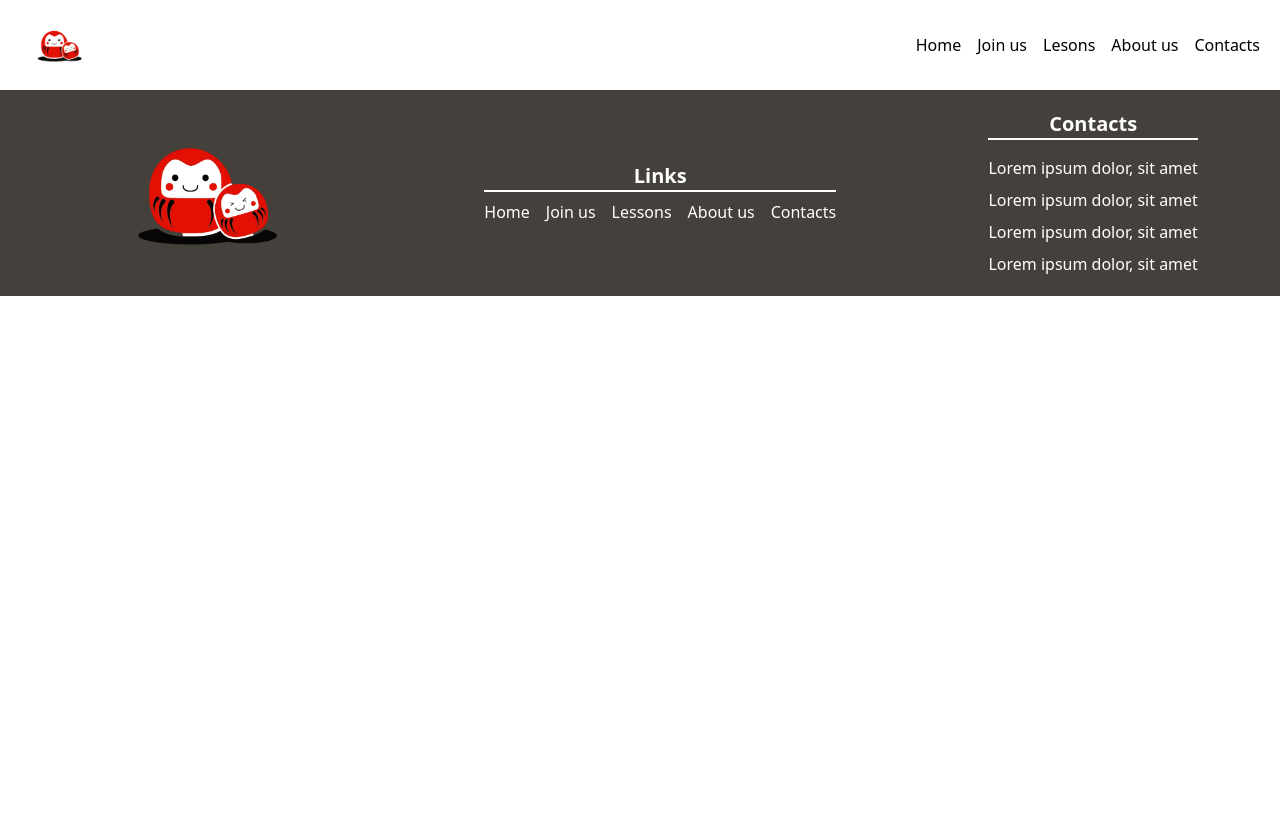
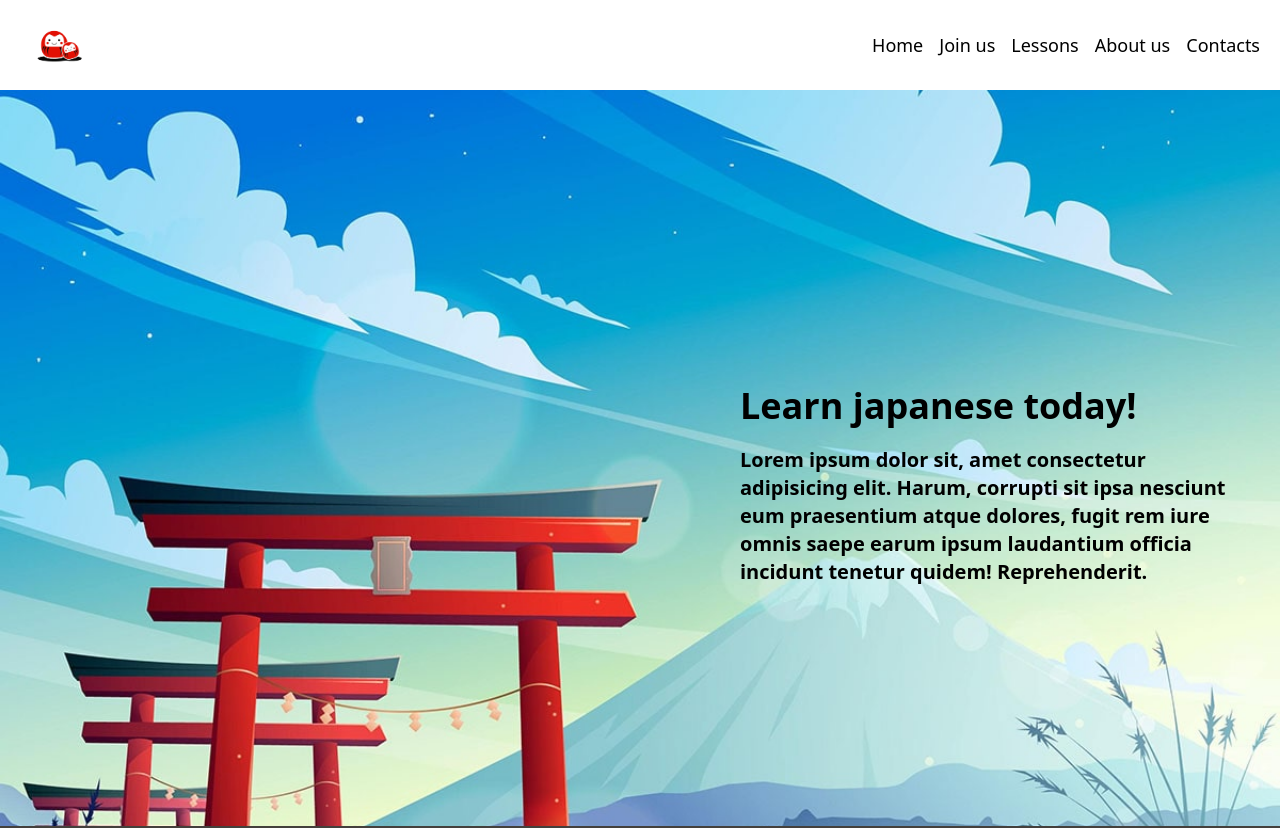
Before and after one commit to Yaroslav-Pa/simple-japanese-website, a website: page src/pages/index.html in a window 1280 px wide. Shown: the top 828 px of the page. Before the commit the page ends 800 px from the top, so only its background shows below. Drawn offline with Linux system fonts and the light colour scheme.

Commit message:
adding main img

```diff
--- a/src/css/index.css
+++ b/src/css/index.css
@@ -5,3 +5,12 @@
 *{
   box-sizing: border-box;
 }
+
+.link-red {
+  transition-property: color, background-color, border-color, text-decoration-color, fill, stroke;
+  transition-timing-function: cubic-bezier(0.4, 0, 0.2, 1);
+  transition-duration: 150ms;
+}
+.link-red:hover{
+  color: #ef4444;
+}
--- a/src/pages/index.html
+++ b/src/pages/index.html
@@ -9,40 +9,47 @@
     <link rel="stylesheet" href="../css/index.css" />
     <script defer src="../js/index.js"></script>
   </head>
-  <body>
-    <header class="flex flex-row items-centers justify-between p-5">
+  <body class="relative">
+    <header class="sticky top-0 order-4 flex flex-row items-centers justify-between p-5 bg-white">
       <img class="max-h-[50px]" src="../img/icon.png" alt="icon" />
-      <nav class="hidden md:flex items-center ">
-        <ul class="flex flex-row gap-4">
-          <li>Home</li>
-          <li>Join us</li>
-          <li>Lesons</li>
-          <li>About us</li>
-          <li>Contacts</li>
+      <nav class="hidden md:flex items-center">
+        <ul class="flex flex-row gap-4 md:text-lg">
+          <li class="link-red">Home</li>
+          <li class="link-red">Join us</li>
+          <li class="link-red">Lessons</li>
+          <li class="link-red">About us</li>
+          <li class="link-red">Contacts</li>
         </ul>
       </nav>
       <p class="text-3xl flex items-center md:hidden">☰</p>
     </header>
-    <body></body>
+    <body>
+      <section class="h-[92vh] bg-mainBg bg-cover bg-no-repeat relative">
+        <div class="flex flex-col justify-center items-start absolute bottom-60 right-10 gap-5">
+          <h2 class="font-bold text-4xl">Learn japanese today!</h2>
+          <p class="max-w-[500px] text-xl font-semibold">Lorem ipsum dolor sit, amet consectetur adipisicing elit. Harum, corrupti sit ipsa nesciunt eum praesentium atque dolores, fugit rem iure omnis saepe earum ipsum laudantium officia incidunt tenetur quidem! Reprehenderit.</p>
+        </div>
+      </section>
+    </body>
     <footer
       class="flex flex-col lg:flex-row justify-around items-center p-5 gap-7 bg-stone-700 text-white"
     >
       <img class="max-w-[250px]" src="../img/icon.png" alt="icon" />
       <nav>
         <h3
-          class="text-center text-xl font-bold border-b-2 border-white  border-solid mb-2"
+          class="text-center text-xl font-bold border-b-2 border-white border-solid mb-2"
         >
           Links
         </h3>
-        <ul class="flex flex-col md:flex-row gap-4 text-center">
-          <li>Home</li>
-          <li>Join us</li>
-          <li>Lessons</li>
-          <li>About us</li>
-          <li>Contacts</li>
+        <ul class="flex flex-col md:flex-row gap-4 text-center md:text-lg">
+          <li class="link-red">Home</li>
+          <li class="link-red">Join us</li>
+          <li class="link-red">Lessons</li>
+          <li class="link-red">About us</li>
+          <li class="link-red">Contacts</li>
         </ul>
       </nav>
-      <div class="flex flex-col gap-2">
+      <div class="flex flex-col gap-2 md:text-lg">
         <h3
           class="text-center text-xl font-bold border-b-2 border-white border-solid mb-2"
         >
--- a/tailwind.config.js
+++ b/tailwind.config.js
@@ -2,7 +2,11 @@
 module.exports = {
   content: ["./src/**/*.{html,js}"],
   theme: {
-    extend: {},
+    extend: {
+      backgroundImage: {
+        'mainBg': "url('/src/img/main-min.jpg')"
+      }
+    },
   },
   plugins: [],
 }
```
Also changed, not shown: src/css/output.css.
